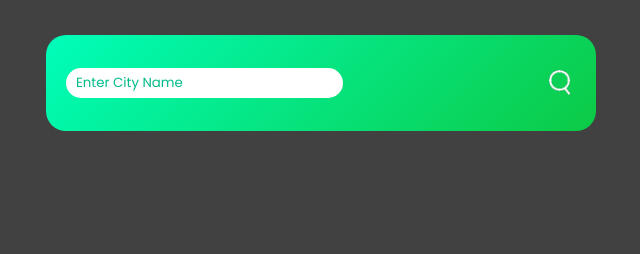
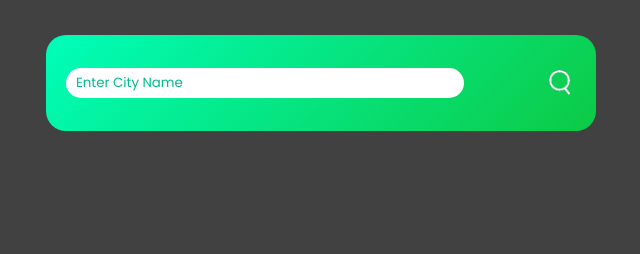
Before and after one commit to AliMourad250/First-Repo, a plain HTML site: page Assignment 3/Weather.html in a window 1280 px wide. Shown: the whole page, without its empty margins (319-959 px from the left). Drawn offline with Linux system fonts and the light colour scheme.

Commit message:
css updated

```diff
--- a/Assignment 3/style.css
+++ b/Assignment 3/style.css
@@ -74,7 +74,8 @@ body {
 
 .search {
     display: flex;
-    justify-content: space-between;
+    justify-content: center;
+    gap: 80px;
     align-items: center;
     width: 100%;
 }
@@ -85,6 +86,7 @@ body {
     outline: 0;
     border: 0;
     color: #00bb89;
+    width: 400px;
 }
 
 ::placeholder {
```
